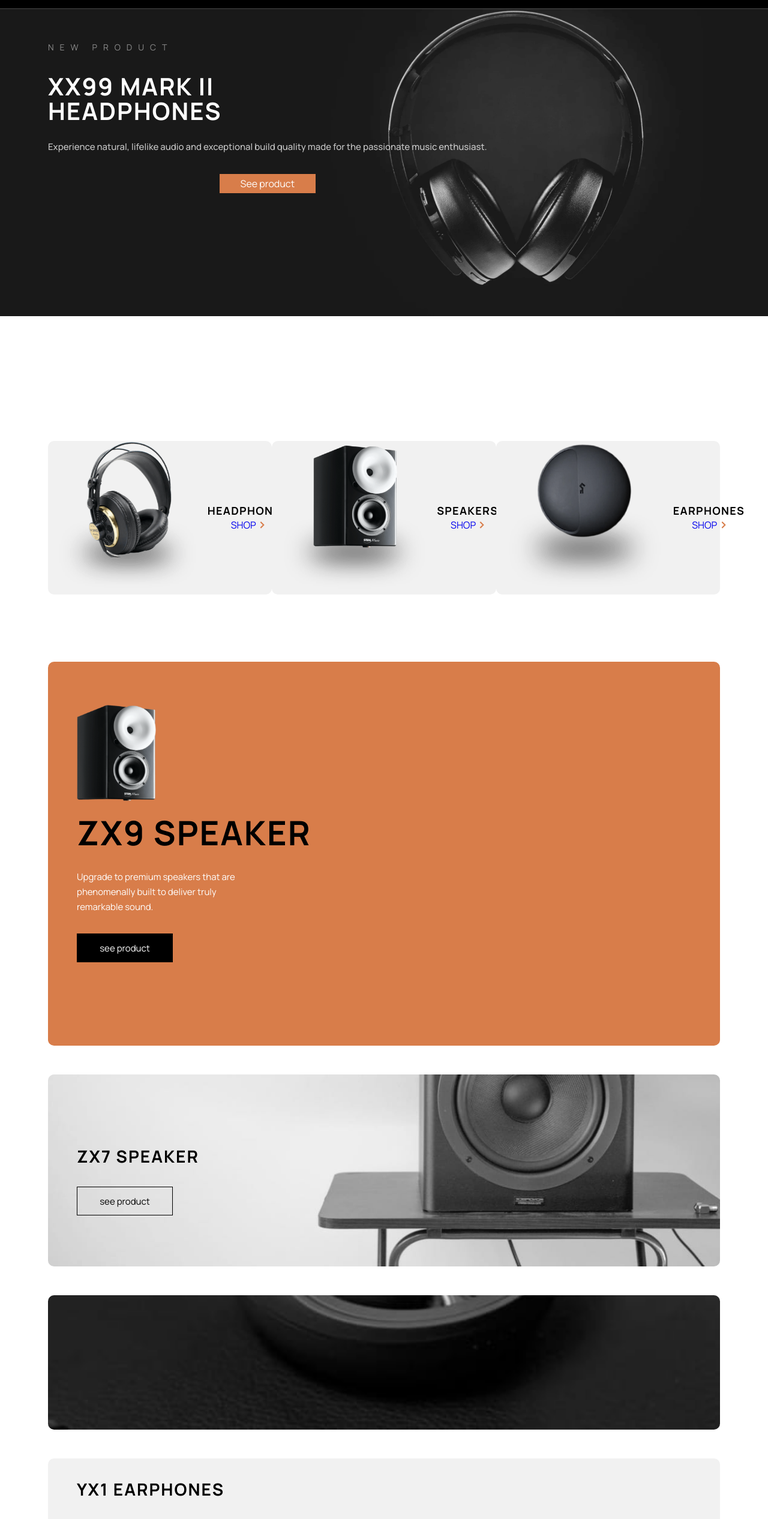
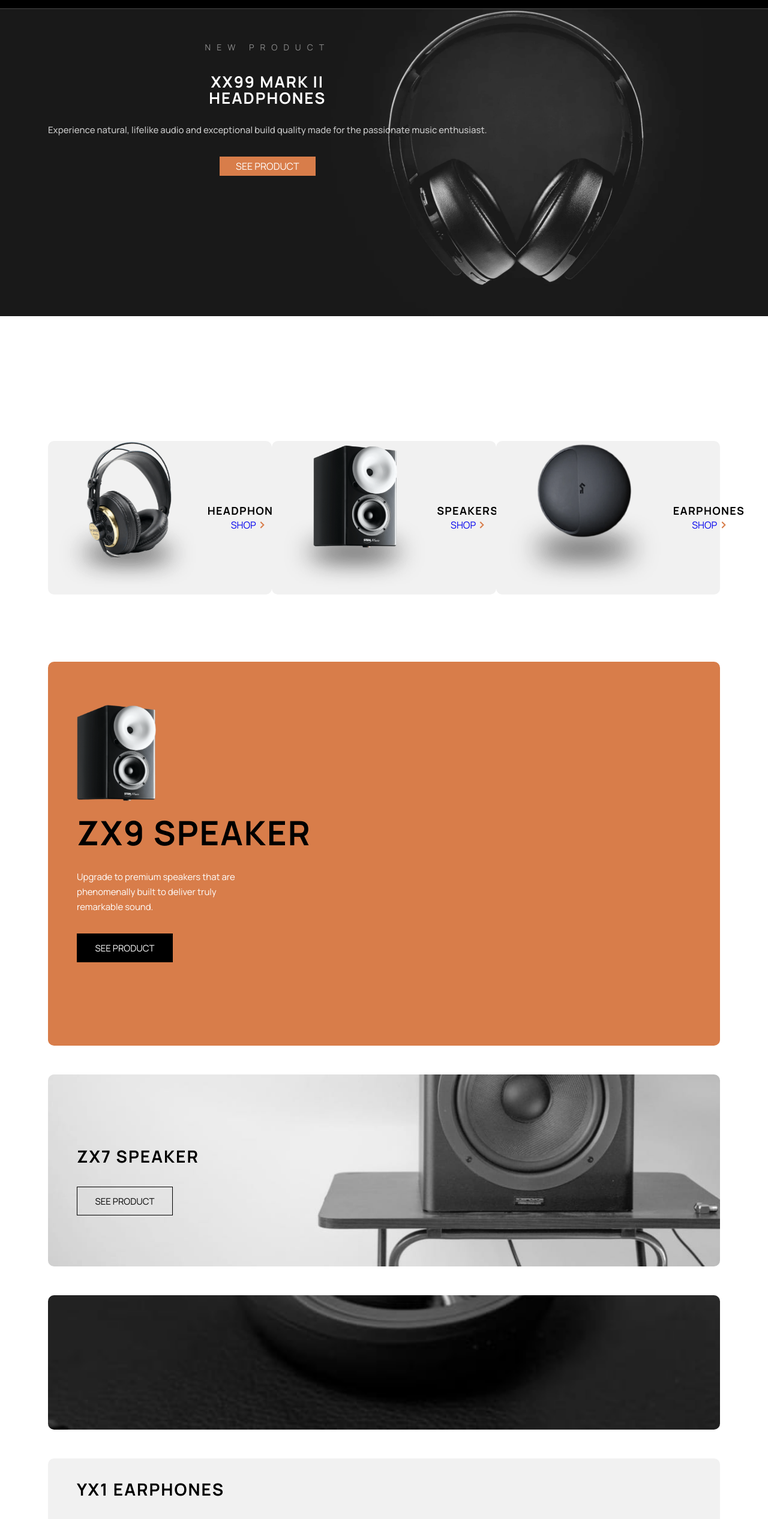
Before and after one commit to sunpochin/pf-audiophile, a Vue app: page / in a window 1280 px wide. Shown: the part 43-2575 px from the top of the page at 60% size. Built offline with nearby package versions, Linux system fonts and the light colour scheme.

Commit message:
adding product box

```diff
--- a/src/components/CategoriesComp.vue
+++ b/src/components/CategoriesComp.vue
@@ -25,7 +25,6 @@ const productStore = useProductStore();
 
 onMounted(() => {
   const data = productStore.getProduct();
-  console.log(data);
 });
 
 const categories = [
--- a/src/store/product.ts
+++ b/src/store/product.ts
@@ -7,9 +7,19 @@ export const useProductStore = defineStore("product", {
     //
     getProduct() {
       console.log("getProduct");
-      // return "getProduct";
-      // console.log(datas);
+      console.log(datas);
       return datas;
+    },
+
+    getHeadphones() {
+      console.log("getHeadphones");
+      return datas.filter((data) => data.category === "headphones");
+    },
+    getEarphones() {
+      return datas.filter((data) => data.category === "earphones");
+    },
+    getSpeakers() {
+      return datas.filter((data) => data.category === "speakers");
     },
   }),
 });
--- a/src/views/HeadphonesView.vue
+++ b/src/views/HeadphonesView.vue
@@ -1,7 +1,57 @@
 <template>
-  <div>HEAD</div>
+  <div class="">HEAD</div>
+  <ProductBox :product-list="productList" xxx="123" />
 </template>
 
-<script setup lang="ts"></script>
+<script setup>
+import { onBeforeMount, ref } from "vue";
+import ProductBox from "@/components/ProductBox.vue";
+import { useProductStore } from "@/store/product.ts";
 
-<style scoped></style>
+const productList = ref([]);
+
+onBeforeMount(() => {
+  const productStore = useProductStore();
+  productList.value = productStore.getHeadphones();
+  console.log("view productList: ", productList.value);
+});
+</script>
+
+<style scoped lang="scss"></style>
+
+<!-- <script>
+import { onMounted, onBeforeMount, ref } from "vue";
+import ProductBox from "@/components/ProductBox.vue";
+import { useProductStore } from "@/store/product.js";
+
+export default {
+  name: "HeadphonesView",
+  components: {
+    ProductBox,
+  },
+  data() {
+    return {
+      productList: [],
+    };
+  },
+
+  setup() {
+    const count = ref(0);
+
+    // expose to template and other options API hooks
+    return {
+      count,
+    };
+  },
+
+  mounted() {
+    console.log(this.count); // 0
+  },
+  beforeMount() {
+    console.log("headphones mounted");
+    const productStore = useProductStore();
+    this.productList = productStore.getHeadphones();
+    console.log("view productList: ", productList.value);
+  },
+};
+</script> -->
--- a/src/views/HomeView.vue
+++ b/src/views/HomeView.vue
@@ -9,7 +9,7 @@
             Experience natural, lifelike audio and exceptional build quality
             made for the passionate music enthusiast.
           </div>
-          <button class="see-product">See product</button>
+          <button class="see-product">SEE PRODUCT</button>
         </div>
       </div>
     </section>
@@ -45,7 +45,7 @@
             truly remarkable sound.
           </p>
           <button class="btn-4" @click="toProduct('zx9 speaker', 'speakers')">
-            <p class="btn-4-p">see product</p>
+            <p class="btn-4-p">SEE PRODUCT</p>
           </button>
         </div>
       </div>
@@ -55,7 +55,7 @@
         <div class="secondary-product-txt">
           <h4>zx7 speaker</h4>
           <button class="btn-2" @click="toProduct('zx7 speaker', 'speakers')">
-            <p class="btn-2-p">see product</p>
+            <p class="btn-2-p">SEE PRODUCT</p>
           </button>
         </div>
       </div>
@@ -70,7 +70,7 @@
               class="btn-2"
               @click="toProduct('yx1 earphones', 'earphones')"
             >
-              <p class="btn-2-p">see product</p>
+              <p class="btn-2-p">SEE PRODUCT</p>
             </button>
           </div>
         </div>
@@ -117,7 +117,6 @@ const toProduct = (name: string, path: string) => {
 
 .main-product picture {
   margin: 1rem;
-
   width: 16rem;
   height: auto;
 }
@@ -195,7 +194,9 @@ h4 {
 }
 
 .new-product {
-  color: #fff;
+  width: 100%;
+  text-align: center;
+  color: var(--clr-white);
   letter-spacing: 10px;
   text-transform: uppercase;
   opacity: 0.4964;
@@ -205,13 +206,15 @@ h4 {
 }
 
 .product-name {
-  color: #fff;
+  width: 100%;
+  text-align: center;
+  color: var(--clr-white);
   letter-spacing: 2px;
   text-transform: uppercase;
   align-self: start;
   margin-top: 35px;
   text-wrap: nowrap;
-  font: 700 40px/103.571% Manrope, sans-serif;
+  font: 700 26px/103.571% Manrope, sans-serif;
 }
 
 .product-desc {
```
